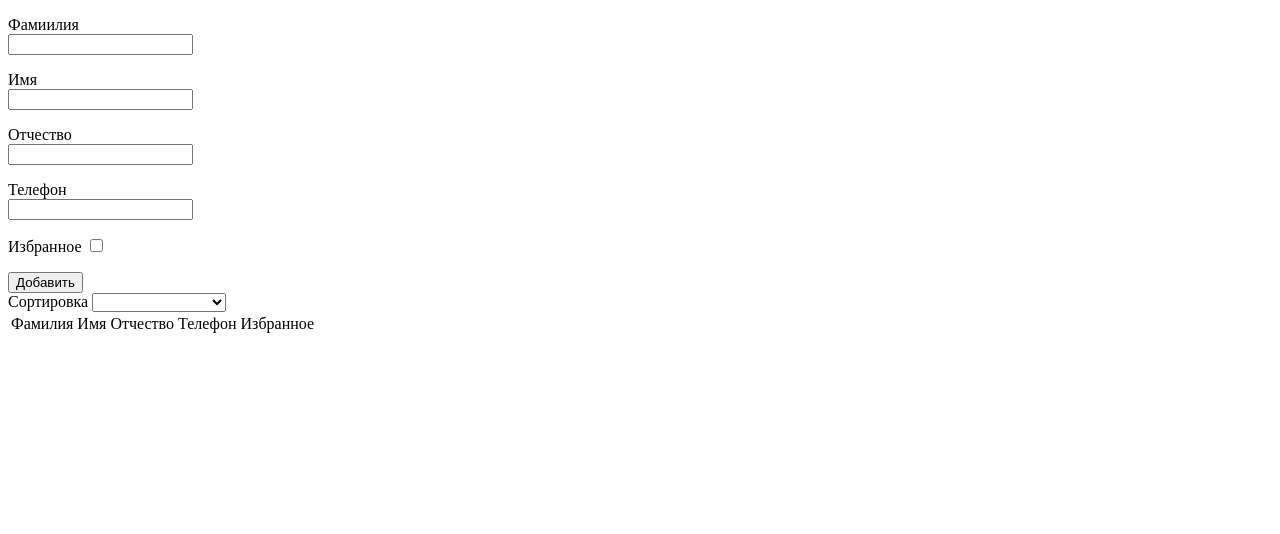
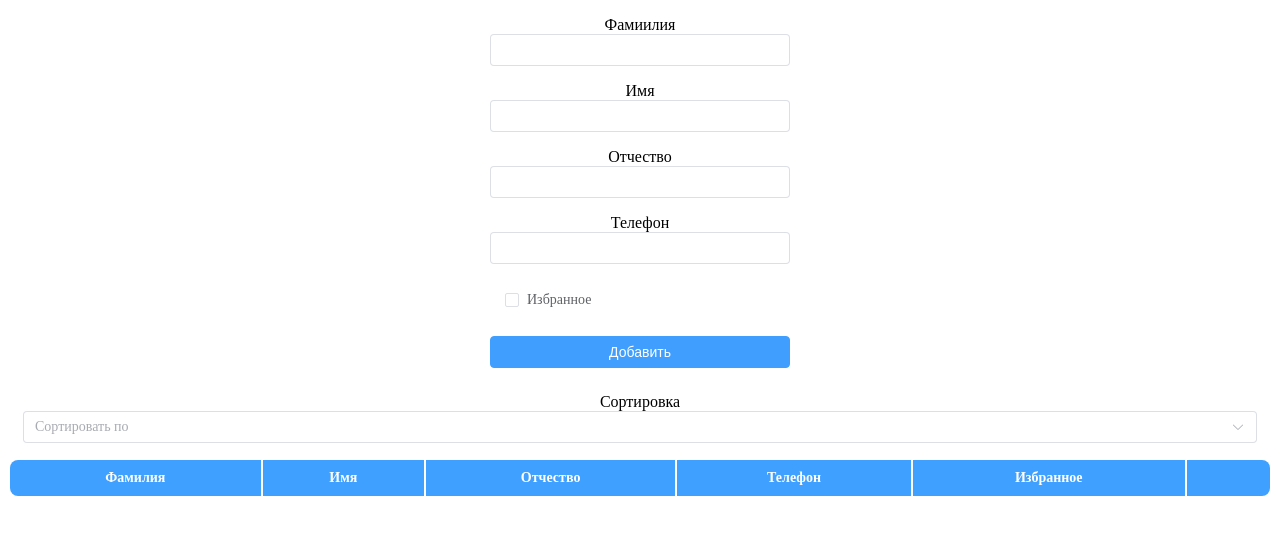
Before and after one commit to geril2207/soldatenko-tasks, a Vue app: page / in a window 1280 px wide. Shown: the top 534 px of the page. Built offline with nearby package versions, Linux system fonts and the light colour scheme.

Commit message:
added styles element-plus

```diff
--- a/package.json
+++ b/package.json
@@ -9,6 +9,7 @@
   },
   "dependencies": {
     "core-js": "^3.6.5",
+    "element-plus": "^2.0.0",
     "vue": "^3.0.0"
   },
   "devDependencies": {
@@ -18,7 +19,8 @@
     "@vue/compiler-sfc": "^3.0.0",
     "babel-eslint": "^10.1.0",
     "eslint": "^6.7.2",
-    "eslint-plugin-vue": "^7.0.0"
+    "eslint-plugin-vue": "^7.0.0",
+    "vue-cli-plugin-vuetify": "~2.4.5"
   },
   "eslintConfig": {
     "root": true,
--- a/src/App.vue
+++ b/src/App.vue
@@ -1,14 +1,15 @@
 <template>
   <Form :formData="formData" :handler="addPos" @add-item="addPos" />
   <Sort :sort="sort" @filter-arr="filter" />
-  <table>
+  <table class="list__table">
     <thead>
       <tr>
-        <td>Фамилия</td>
-        <td>Имя</td>
-        <td>Отчество</td>
-        <td>Телефон</td>
-        <td>Избранное</td>
+        <th>Фамилия</th>
+        <th>Имя</th>
+        <th>Отчество</th>
+        <th>Телефон</th>
+        <th>Избранное</th>
+        <th></th>
       </tr>
     </thead>
     <tbody>
@@ -37,8 +38,9 @@ export default {
       },
       list: [],
       favouritesList: [],
-      sort: false,
+      sort: '',
       id: 0,
+      sortStr: '',
     }
   },
   methods: {
@@ -58,15 +60,28 @@ export default {
         this.list.push({ ...this.formData, id: this.id++ })
       }
       for (let key in this.formData) {
-        this.formData[key] = ''
+        if (key !== 'favourites') {
+          this.formData[key] = ''
+          continue
+        }
+        this.formData[key] = false
       }
     },
     filter(value) {
+      const sortValue = {
+        Фамилии: 'surname',
+        Имени: 'name',
+        Отчеству: 'lastname',
+      }
       const SortArray = (x, y) => {
-        if (x[value].toLowerCase() < y[value].toLowerCase()) {
+        if (
+          x[sortValue[value]].toLowerCase() < y[sortValue[value]].toLowerCase()
+        ) {
           return -1
         }
-        if (x[value].toLowerCase() > y[value].toLowerCase()) {
+        if (
+          x[sortValue[value]].toLowerCase() > y[sortValue[value]].toLowerCase()
+        ) {
           return 1
         }
         return 0
@@ -102,4 +117,40 @@ export default {
 }
 </script>
 
-<style></style>
+<style>
+.list__table {
+  width: 100%;
+  border: none;
+  margin-bottom: 20px;
+}
+.list__table thead th {
+  font-weight: bold;
+  text-align: center;
+  border: none;
+  padding: 10px 15px;
+  background: #40a0ff;
+  color: white;
+  font-size: 14px;
+}
+.list__table thead tr th:first-child {
+  border-radius: 8px 0 0 8px;
+}
+.list__table thead tr th:last-child {
+  border-radius: 0 8px 8px 0;
+}
+.list__table tbody td {
+  border: none;
+  padding: 10px 15px;
+  font-size: 14px;
+  vertical-align: top;
+}
+.list__table tbody tr:nth-child(even) {
+  background: #f3f3f3;
+}
+.list__table tbody tr td:first-child {
+  border-radius: 8px 0 0 8px;
+}
+.list__table tbody tr td:last-child {
+  border-radius: 0 8px 8px 0;
+}
+</style>
--- a/src/components/Form.vue
+++ b/src/components/Form.vue
@@ -1,32 +1,60 @@
 <template>
+  <div class="form__wrapper">
     <div class="form">
       <form action="">
         <p>
           Фамиилия
           <br />
-        <input required v-model="form.surname" type="text" placeholder="" />
+          <el-input
+            required
+            v-model="form.surname"
+            type="text"
+            placeholder=""
+          />
         </p>
         <p>
           Имя
           <br />
-        <input required v-model="form.name" type="text" placeholder="" />
+          <el-input
+            required
+            v-styles="{ color: 'white', placeholder: 'Имя' }"
+            v-model="form.name"
+            type="text"
+          />
         </p>
         <p>
           Отчество
           <br />
-        <input required v-model="form.lastname" type="text" placeholder="" />
+          <el-input
+            required
+            v-model="form.lastname"
+            type="text"
+            placeholder=""
+          />
         </p>
         <p>
           Телефон
           <br />
-        <input required v-model="form.phone" type="tel" placeholder="" />
+          <el-input required v-model="form.phone" type="tel" placeholder="" />
         </p>
-      <p>
-        Избранное
-        <input required v-model="form.favourites" type="checkbox" />
+        <p class="p-checkbox-inner">
+          <el-checkbox
+            class="p-checkbox"
+            label="Избранное"
+            required
+            v-model="form.favourites"
+            size="large"
+            @change="changeHandler"
+          />
         </p>
       </form>
-    <button @click="formHandler">Добавить</button>
+      <el-button class="form__btn_submit" type="primary" @click="formHandler"
+        >Добавить</el-button
+      >
+    </div>
+    <div class="line">
+      <div></div>
+    </div>
   </div>
 </template>
 
@@ -46,9 +74,45 @@ export default {
   methods: {
     formHandler() {
       this.$emit('add-item')
+      console.log(this.form)
+    },
+    changeHandler() {
+      console.log(this.form)
+    },
+  },
+  directives: {
+    styles: {
+      mounted(el, bindings) {
+        console.log(el, bindings)
+      },
     },
   },
 }
 </script>
 
-<style scoped></style>
+<style scoped>
+.form {
+  max-width: 300px;
+  text-align: center;
+  margin: 0 auto;
+}
+.p-checkbox-inner {
+  display: flex;
+  align-items: center;
+}
+.el-checkbox {
+  width: 30px;
+  height: 30px;
+  margin-left: 15px;
+}
+
+.line div {
+  margin-top: 10px;
+  width: 100%;
+  height: 0;
+  border-bottom: 1px solid var(--el-border-color-base);
+}
+.form__btn_submit {
+  width: 100%;
+}
+</style>
--- a/src/components/Item.vue
+++ b/src/components/Item.vue
@@ -6,9 +6,9 @@
     <td>{{ item.phone }}</td>
     <td>{{ item.favourites ? 'да' : 'нет' }}</td>
     <td>
-      <button @click="favHandler(item.id)">
+      <el-button @click="favHandler(item.id)" type="primary">
         {{ item.favourites ? 'Удалить из избранного' : 'Добавить в избранное' }}
-      </button>
+      </el-button>
     </td>
   </tr>
 </template>
@@ -25,9 +25,18 @@ export default {
         ? this.$root.delFromFavorite(id)
         : this.$root.addToFavorite(id)
     },
+    filters: {
+      upperCase(str) {
+        return str.toUpperCase()
+      },
+    },
   },
 }
 </script>
 
 <!-- Add "scoped" attribute to limit CSS to this component only -->
-<style scoped></style>
+<style scoped>
+td {
+  text-align: center;
+}
+</style>
--- a/src/components/Sort.vue
+++ b/src/components/Sort.vue
@@ -1,15 +1,16 @@
 <template>
-  Сортировка
-  <select
-    @change="$emit('filter-arr', this.sortStr)"
-    v-model="sortStr"
-    size="1"
-  >
-    <option disabled>Отсортировать по</option>
-    <option value="name">Имени</option>
-    <option value="surname">Фамилии</option>
-    <option value="lastname">Отчеству</option>
-  </select>
+  <div class="wrapper">
+    Сортировка
+    <el-select
+      @change="$emit('filter-arr', this.sortStr)"
+      v-model="sortStr"
+      placeholder="Сортировать по"
+    >
+      <el-option value="Имени" :label="Имени">Имени</el-option>
+      <el-option value="Фамилии" :label="Фамилии">Фамилии</el-option>
+      <el-option value="Отчеству" :label="Отчеству">Отчеству</el-option>
+    </el-select>
+  </div>
 </template>
 
 <script>
@@ -26,4 +27,9 @@ export default {
 }
 </script>
 
-<style></style>
+<style scoped>
+.wrapper {
+  text-align: center;
+  padding: 15px;
+}
+</style>
--- a/src/main.js
+++ b/src/main.js
@@ -1,4 +1,8 @@
 import { createApp } from 'vue'
 import App from './App.vue'
+import ElementPlus from 'element-plus'
+import 'element-plus/dist/index.css'
+const app = createApp(App)
 
-createApp(App).mount('#app')
+app.use(ElementPlus)
+app.mount('#app')
```
Also changed, not shown: src/components/Filter.vue (added, +11 -0 lines), 1 other file (tests, documents, lock files or other folders). Lines whose indentation alone changed are shown as unchanged.
